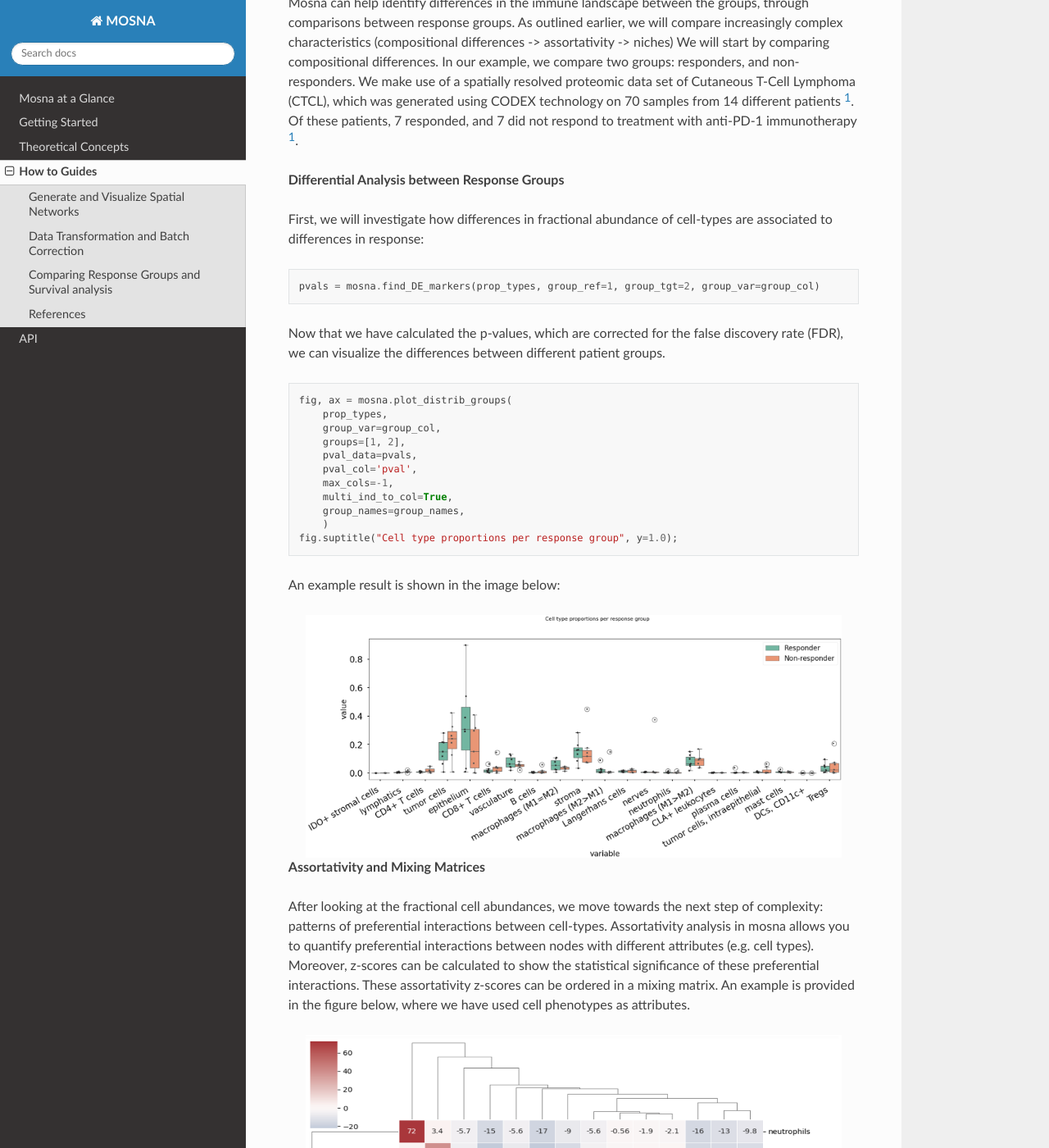
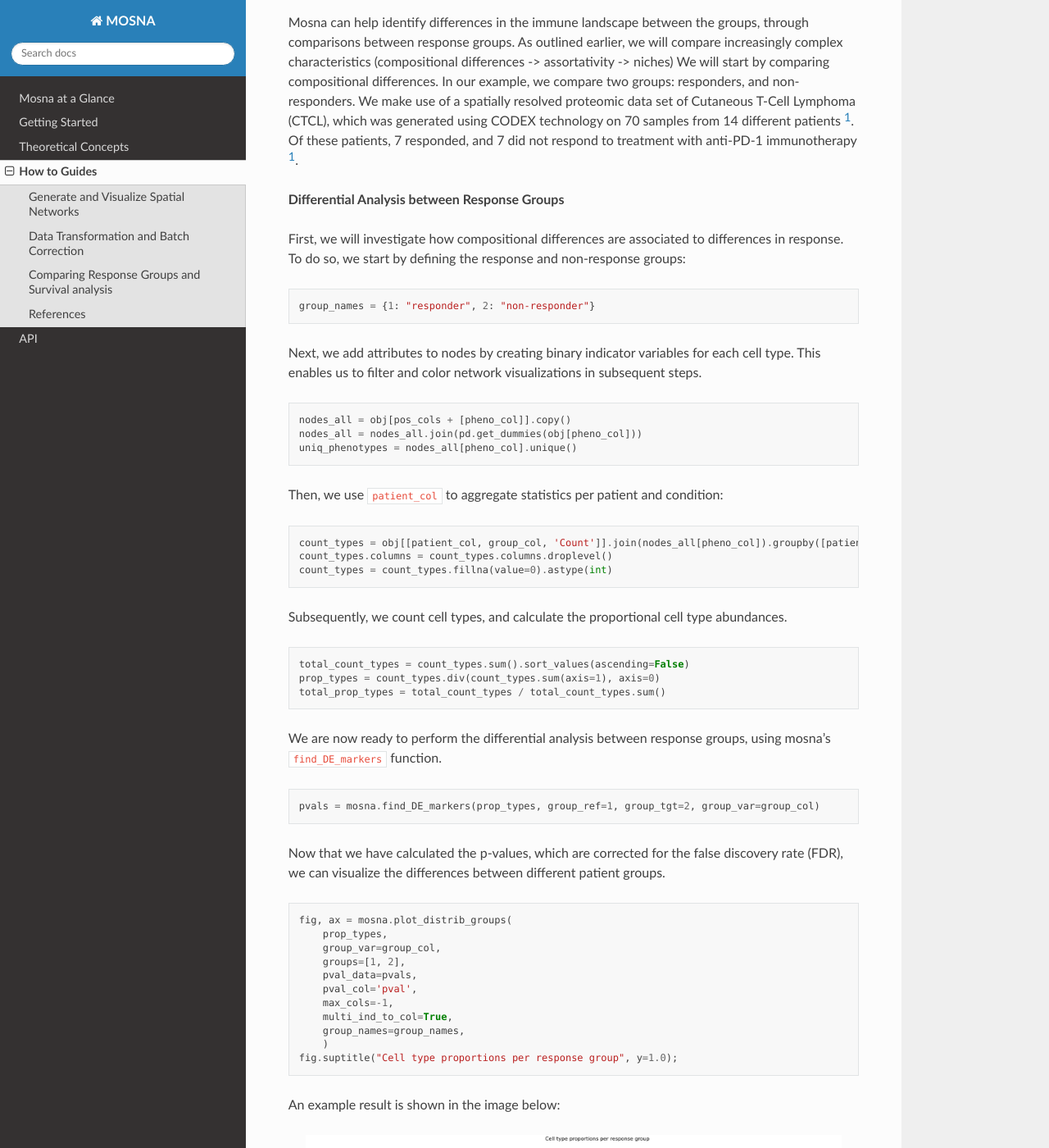
Before and after one commit to Bram-Simon/mosna_documentation, a Sphinx documentation site: the page built from docs/source/how_to_guides.rst, in a window 1280 px wide and 1400 px high, scrolled down 4612 px. Shown: the whole window at 82% size. Built offline with Sphinx 7.4.7 and the Read the Docs theme 3.1.0, drawn with Linux system fonts in a browser that asks for light colours; some of the changed text lies outside the part shown.

Commit message:
Extend explanation on differential analysis between response groups

```diff
--- a/docs/source/how_to_guides.rst
+++ b/docs/source/how_to_guides.rst
@@ -7,8 +7,8 @@ It can be used to extract and visualize descriptive statistics, and to identify
 predictive of clinical variables, by training machine learning models.
 In particular, the following features are explored, in order of increasing complexity:
 
-- Fractional abundance of cellular phenotypes
-- Preferential interractions between different phenotypes (quantified with assortativity z-scores)
+- Fractional abundance of cellular phenotypes (composition)
+- Preferential interractions between different phenotypes, quantified with assortativity z-scores (network topology)
 - Cellular niches
 
 
@@ -236,7 +236,45 @@ samples from 14 different patients [1]_. Of these patients, 7 responded, and 7 d
 
 **Differential Analysis between Response Groups**
 
-First, we will investigate how differences in fractional abundance of cell-types are associated to differences in response:
+First, we will investigate how compositional differences are associated to differences in response.
+To do so, we start by defining the response and non-response groups:
+
+
+.. code-block:: python
+
+  group_names = {1: "responder", 2: "non-responder"}
+
+
+Next, we add attributes to nodes by creating binary indicator variables for each cell type. This enables us to filter and color network visualizations
+in subsequent steps.
+
+.. code-block:: python
+
+  nodes_all = obj[pos_cols + [pheno_col]].copy()
+  nodes_all = nodes_all.join(pd.get_dummies(obj[pheno_col]))
+  uniq_phenotypes = nodes_all[pheno_col].unique()
+
+
+
+Then, we use ``patient_col`` to aggregate statistics per patient and condition:
+
+.. code-block:: python
+
+  count_types = obj[[patient_col, group_col, 'Count']].join(nodes_all[pheno_col]).groupby([patient_col, group_col, pheno_col]).count().unstack()
+  count_types.columns = count_types.columns.droplevel()
+  count_types = count_types.fillna(value=0).astype(int)
+
+
+Subsequently, we count cell types, and calculate the proportional cell type abundances.
+
+.. code-block:: python
+
+  total_count_types = count_types.sum().sort_values(ascending=False)
+  prop_types = count_types.div(count_types.sum(axis=1), axis=0)
+  total_prop_types = total_count_types / total_count_types.sum()
+
+
+We are now ready to perform the differential analysis between response groups, using mosna's ``find_DE_markers`` function.
 
 .. code-block:: python
 
```
